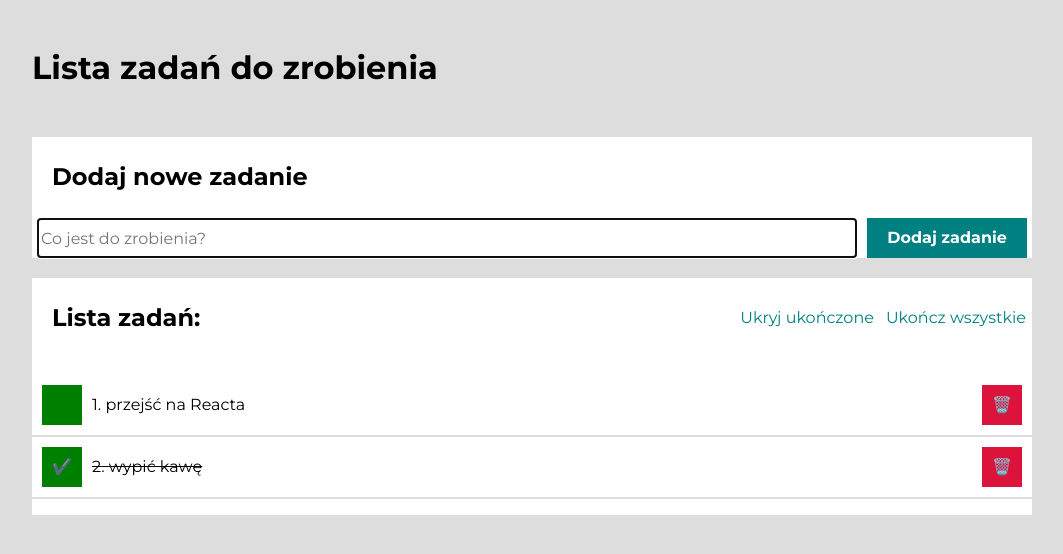
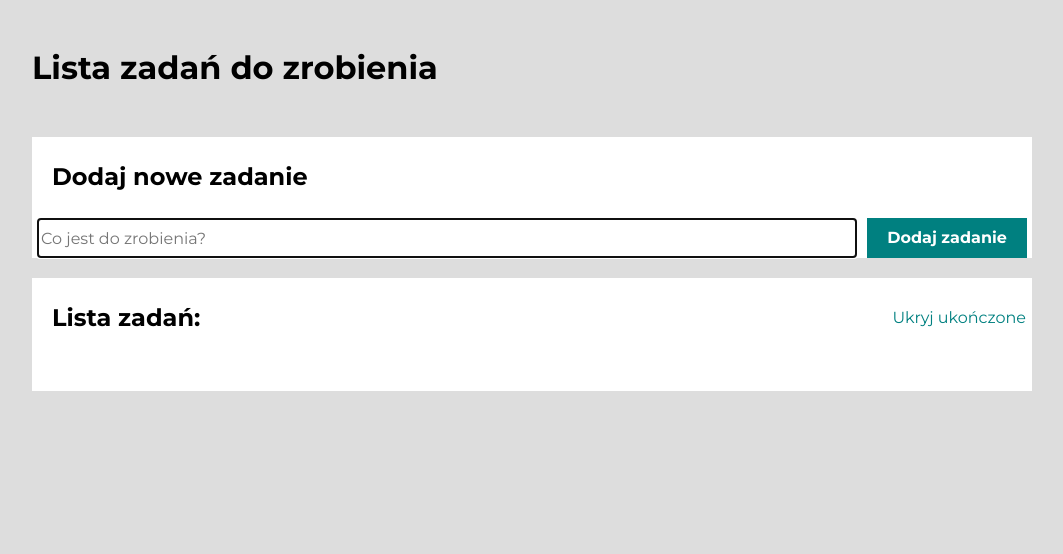
Before and after one commit to tomecky1/todo-list-react, a React (Create React App) app: page / in a window 1280 px wide. Shown: the top 554 px of the page, without its empty margins (108-1171 px from the left). Built offline with nearby package versions, Linux system fonts and the light colour scheme.

Commit message:
fix with localStorageTasks

```diff
--- a/src/App.js
+++ b/src/App.js
@@ -7,11 +7,13 @@ import Container from "./Container";
 import { useState } from "react";
 
 function App() {
+
+  const localStorageTasks = JSON.parse(localStorage.getItem("tasks"));
+  console.log(localStorageTasks);
   const [hideDone, setHideDone] = useState(false);
-  const [tasks, setTasks] = useState([
-    { id: 1, content: "przejść na Reacta", done: false },
-    { id: 2, content: "wypić kawę", done: true }
-  ]);
+  const [tasks, setTasks] = useState(localStorageTasks || []);
+
+  localStorage.setItem("tasks", JSON.stringify(tasks));
 
   const toggleHideDone = () => {
     setHideDone(hideDone => !hideDone);
@@ -49,10 +51,6 @@ function App() {
     ]);
   };
 
-  localStorage.setItem("tasks", JSON.stringify(tasks));
-  const localStorageTasks = JSON.parse(localStorage.getItem("tasks"));
-  console.log(localStorageTasks);
-
   return (
     <Container>
       <Header />
```
